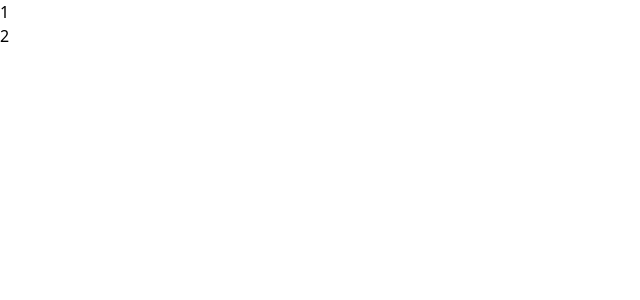
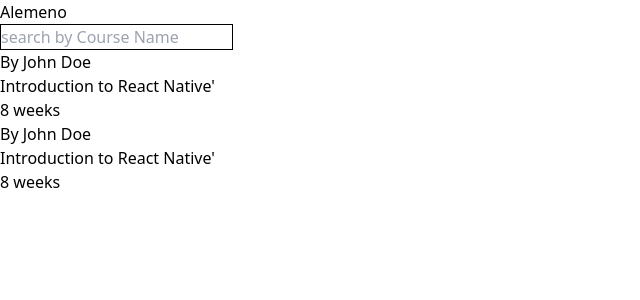
Before and after one commit to Dayaldonadkar/Alemeno-task, a React (Create React App) app: page / in a window 1280 px wide. Shown: the top 300 px of the page, without its empty margins (0-640 px from the left). Built offline with nearby package versions, Linux system fonts and the light colour scheme.

Commit message:
course details and course listing pages data fetched without styling

```diff
--- a/src/App.js
+++ b/src/App.js
@@ -2,14 +2,16 @@ import { BrowserRouter, Routes, Route } from "react-router-dom";
 import CourseDetails from "./Pages/CourseDetails";
 import CourseListing from "./Pages/CourseListing";
 import Dashboard from "./Pages/Dashboard";
+import Navbar from "./Components/Navbar";
 
 function App() {
   return (
     <BrowserRouter>
+      <Navbar />
       <Routes>
         <Route path="/" element={<CourseListing />} />
-        <Route path="details" element={<CourseDetails />} />
-        <Route path="blogs" element={<Dashboard />} />
+        <Route path="/details/:id" element={<CourseDetails />} />
+        <Route path="blogs/" element={<Dashboard />} />
       </Routes>
     </BrowserRouter>
   );
--- /dev/null
+++ b/src/Components/Navbar.js
@@ -0,0 +1,11 @@
+import React from "react";
+
+const Navbar = () => {
+  return (
+    <div>
+      <h1>Alemeno</h1>
+    </div>
+  );
+};
+
+export default Navbar;
--- a/src/Course.json
+++ b/src/Course.json
@@ -11,6 +11,7 @@
     "schedule": "Tuesdays and Thursdays, 6:00 PM - 8:00 PM",
     "location": "Online",
     "prerequisites": ["Basic JavaScript knowledge", "Familiarity with React"],
+    "projects": "6+ projects",
     "syllabus": [
       {
         "week": 1,
--- a/src/Pages/CourseDetails.js
+++ b/src/Pages/CourseDetails.js
@@ -1,7 +1,27 @@
-import React from "react";
+import React, { useState } from "react";
+import { useSelector } from "react-redux";
+import { useParams } from "react-router-dom";
 
 const CourseDetails = () => {
-  return <div>CourseDetails</div>;
+  const courses = useSelector((state) => state.details);
+  console.log(courses, "asdkjlk");
+  const { id } = useParams();
+  //   console.log({ id });
+
+  return (
+    <div>
+      {courses.course &&
+        courses.course.map((item) =>
+          id === item.id ? (
+            ""
+          ) : (
+            <div>
+              <h1>{item.name}</h1>
+            </div>
+          )
+        )}
+    </div>
+  );
 };
 
 export default CourseDetails;
--- a/src/Pages/CourseListing.js
+++ b/src/Pages/CourseListing.js
@@ -1,34 +1,66 @@
-import React, { useEffect } from "react";
+import React, { useEffect, useState } from "react";
 import { useDispatch, useSelector } from "react-redux";
 import { fetchLocalData } from "../Redux/actions";
+import { detailSlice } from "../app/Slices/detailSlice";
+import { Link } from "react-router-dom";
 
 const CourseListing = () => {
-  const dispatch = useDispatch();
-  const { localData, error } = useSelector((state) => state);
-
-  useEffect(() => {
-    dispatch(fetchLocalData());
-  }, [dispatch]);
-
-  if (error) {
-    return <div>Error: {error}</div>;
-  }
-
-  if (!localData) {
-    return <div>Loading...</div>;
-  }
+  const [course, setCourse] = useState("");
+  console.log(course);
+  const courses = useSelector((state) => state.details);
+  //   console.log("deta", courses);
 
   return (
     <div>
-      {localData.map((item) => {
+      <div>
+        <input
+          className="border-black border  outline-none"
+          placeholder="search by Course Name"
+          type="text"
+          onChange={(e) => setCourse(e.target.value)}
+        />
+      </div>
+      {courses.course.map((item) => {
+        const { instructor, name, duration, projects, id } = item;
         return (
-          <div>
-            <h1>{item.id}</h1>
-          </div>
+          <Link to={`/details/${id}`}>
+            <div>
+              <p>By {instructor}</p>
+              <h2>{name}</h2>
+              <p>{duration}</p>
+            </div>
+          </Link>
         );
       })}
     </div>
   );
+
+  //   const dispatch = useDispatch();
+  //   const { localData, error } = useSelector((state) => state);
+
+  //   useEffect(() => {
+  //     dispatch(fetchLocalData());
+  //   }, [dispatch]);
+
+  //   if (error) {
+  //     return <div>Error: {error}</div>;
+  //   }
+
+  //   if (!localData) {
+  //     return <div>Loading...</div>;
+  //   }
+
+  //   return (
+  //     <div>
+  //       {localData.map((item) => {
+  //         return (
+  //           <div>
+  //             <h1>{item.id}</h1>
+  //           </div>
+  //         );
+  //       })}
+  //     </div>
+  //   );
 };
 
 export default CourseListing;
--- /dev/null
+++ b/src/app/Slices/detailSlice.js
@@ -0,0 +1,14 @@
+import { createSlice } from "@reduxjs/toolkit";
+import course from "/Users/dayaldonadkar/task-alemeno/src/Course.json";
+
+export const detailSlice = createSlice({
+  name: "detail",
+  initialState: { course },
+  reducers: {
+    details: (state, action) => {
+      state.initailState.push(action.payload);
+    },
+  },
+});
+
+export default detailSlice.reducer;
--- /dev/null
+++ b/src/app/Store.js
@@ -0,0 +1,8 @@
+import { configureStore } from "@reduxjs/toolkit";
+import detailSlice from "./Slices/detailSlice";
+
+export const store = configureStore({
+  reducer: {
+    details: detailSlice,
+  },
+});
--- a/src/index.js
+++ b/src/index.js
@@ -4,7 +4,7 @@ import "./index.css";
 import App from "./App";
 import reportWebVitals from "./reportWebVitals";
 import { Provider } from "react-redux";
-import store from "./Redux/Store";
+import { store } from "./app/Store";
 
 const root = ReactDOM.createRoot(document.getElementById("root"));
 root.render(
```
